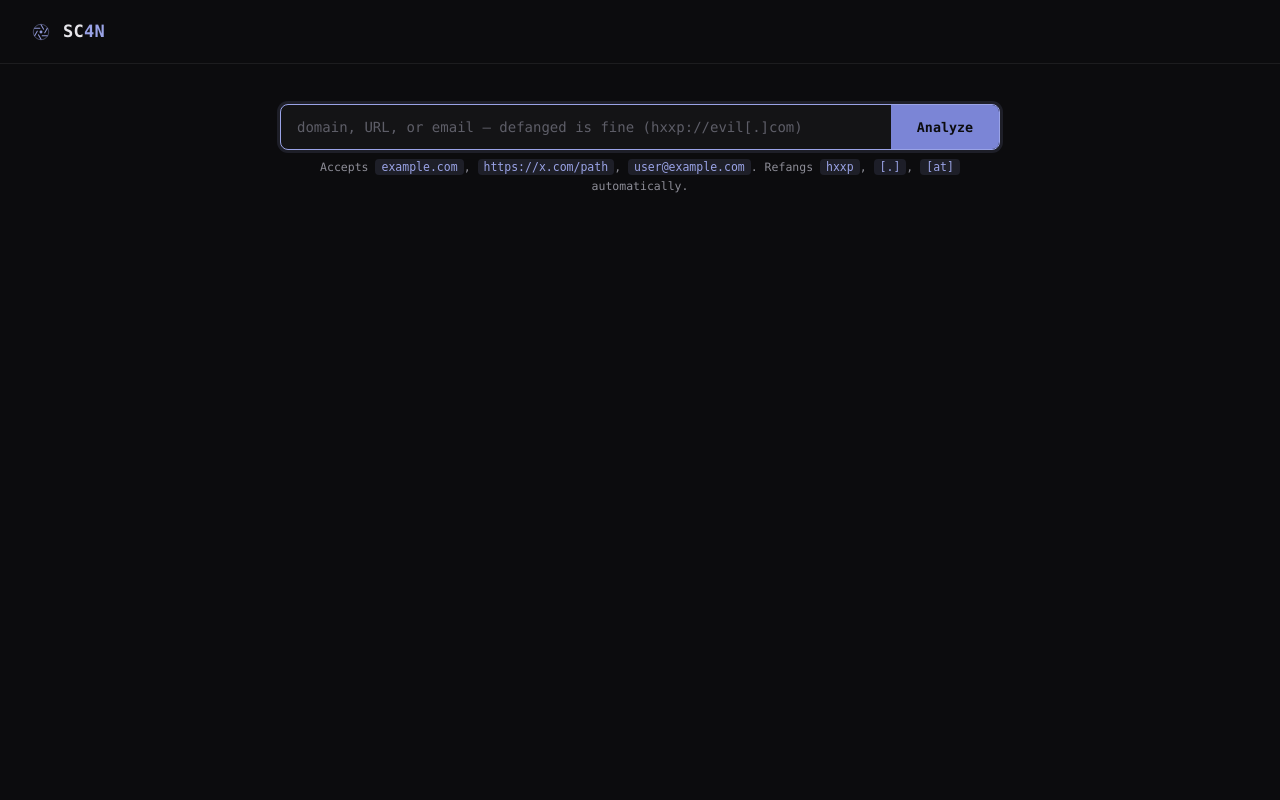
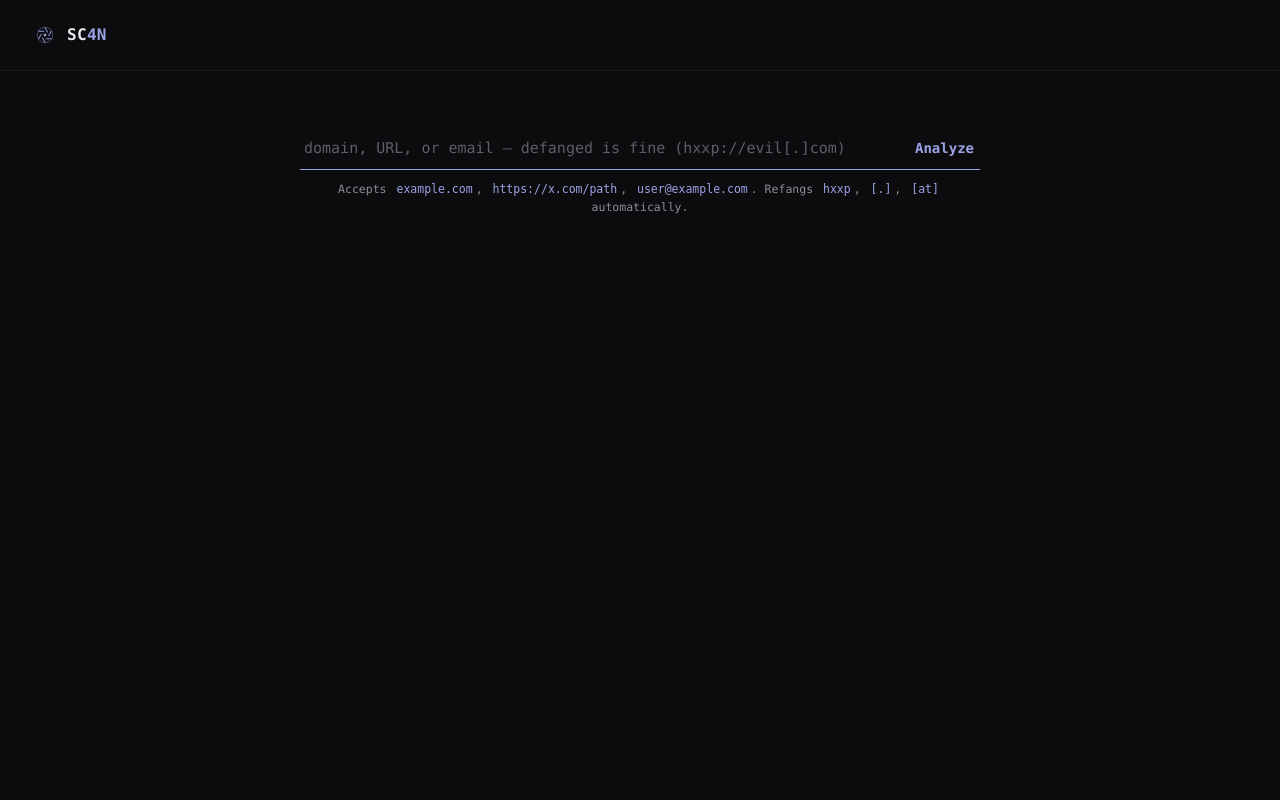
Before and after one commit to itnotworking/osintsk4n, a FastAPI app: page / in a window 1280 px wide. Run offline with FastAPI, Linux system fonts and the light colour scheme.

Commit message:
Remove all card boxes — borderless typographic layout (chunjiang-style)
- Cards become spaced text blocks: no borders, no fills, no padding chrome
- Section headings are hairline-underlined labels; sections divided by whitespace + rules
- Underline search field with text 'Analyze' button (no button box)
- Borderless verdict + signals (2-col) + ticket summary

```diff
--- a/static/style.css
+++ b/static/style.css
@@ -1,18 +1,13 @@
 :root {
-  /* neutral near-black — no blue tint, no "AI slop" */
   --bg: #0c0c0e;
-  --panel: #141416;
-  --panel-2: #1a1a1e;
-  --line: rgba(255,255,255,0.07);
-  --line-strong: rgba(255,255,255,0.12);
   --text: #e6e5ea;
   --muted: #8d8d97;
   --faint: #5e5e68;
-  /* soft periwinkle accent */
+  --line: rgba(255,255,255,0.08);
+  --line-soft: rgba(255,255,255,0.05);
   --accent: #9aa3e6;
   --accent-2: #7b85d6;
   --accent-soft: rgba(154,163,230,0.12);
-  /* risk states — distinct from periwinkle */
   --good: #57b083;
   --warn: #d4a24a;
   --bad: #df7373;
@@ -35,123 +30,116 @@ body {
 ::-webkit-scrollbar-track { background: transparent; }
 
 header {
-  border-bottom: 1px solid var(--line);
-  padding: 18px 28px;
+  padding: 22px 32px;
   display: flex;
   align-items: center;
+  border-bottom: 1px solid var(--line-soft);
 }
-header h1 { margin: 0; font-size: 17px; letter-spacing: .3px; font-weight: 600; }
+header h1 { margin: 0; font-size: 16px; letter-spacing: .3px; font-weight: 600; }
 header h1.brand { display: flex; align-items: center; gap: 9px; }
-header h1 .logo { display: block; opacity: .92; }   /* no glow */
+header h1 .logo { display: block; opacity: .9; }
 header h1 .name { color: var(--text); }
 header h1 .name span { color: var(--accent); }
 
-.wrap { max-width: 1320px; margin: 0 auto; padding: 0 24px 80px; }
+.wrap { max-width: 1180px; margin: 0 auto; padding: 0 32px 96px; }
 
+/* search */
 .search {
   display: flex;
-  border: 1px solid var(--line-strong);
-  border-radius: 8px;
-  background: var(--panel);
-  margin: 40px auto 8px;
-  max-width: 720px;
-  overflow: hidden;
-  transition: border-color .2s, box-shadow .2s;
+  border-bottom: 1px solid var(--line);
+  background: transparent;
+  margin: 56px auto 10px;
+  max-width: 680px;
+  transition: border-color .2s;
 }
-.search:focus-within { border-color: var(--accent); box-shadow: 0 0 0 3px var(--accent-soft); }
+.search:focus-within { border-color: var(--accent); }
 .search input {
-  flex: 1; padding: 14px 16px; background: transparent; border: none;
-  outline: none; color: var(--text); font-family: inherit; font-size: 14px;
+  flex: 1; padding: 12px 4px; background: transparent; border: none;
+  outline: none; color: var(--text); font-family: inherit; font-size: 15px;
 }
 .search input::placeholder { color: var(--faint); }
 .search button {
-  background: var(--accent-2); color: #0c0c0e; border: none; padding: 0 26px;
-  font-weight: 600; font-family: inherit; cursor: pointer; transition: background .15s, opacity .15s;
+  background: transparent; color: var(--accent); border: none; padding: 0 6px 0 18px;
+  font-weight: 600; font-family: inherit; font-size: 14px; cursor: pointer; transition: color .15s;
 }
-.search button:hover { background: var(--accent); }
-.search button:disabled { background: var(--panel-2); color: var(--faint); cursor: not-allowed; }
-.hint { text-align: center; font-size: 11.5px; color: var(--muted); max-width: 720px; margin: 0 auto 26px; }
-.hint code { color: var(--accent); background: var(--accent-soft); padding: 1px 6px; border-radius: 4px; }
+.search button:hover { color: var(--text); }
+.search button:disabled { color: var(--faint); cursor: not-allowed; }
+.hint { text-align: center; font-size: 11.5px; color: var(--muted); max-width: 680px; margin: 0 auto 40px; }
+.hint code { color: var(--accent); padding: 0 3px; }
 
-.status { text-align: center; font-size: 12px; color: var(--muted); margin-bottom: 18px; min-height: 16px; }
+.status { text-align: center; font-size: 12px; color: var(--muted); margin-bottom: 26px; min-height: 16px; }
 .status .dot {
-  display: inline-block; width: 7px; height: 7px; border-radius: 50%;
+  display: inline-block; width: 6px; height: 6px; border-radius: 50%;
   background: var(--accent); margin-right: 7px; animation: pulse 1.2s infinite; vertical-align: middle;
 }
 @keyframes pulse { 0%{opacity:.3} 50%{opacity:1} 100%{opacity:.3} }
 .scanning::after { content:"_"; animation: blink 1s steps(2,start) infinite; margin-left:2px; }
 @keyframes blink { to { visibility: hidden; } }
 
-/* verdict — quiet panel, thin accent edge, no heavy bar */
+/* ---- verdict: no box, big type, hairline below ---- */
 .verdict {
-  display: flex; align-items: center; gap: 20px; flex-wrap: wrap;
-  background: var(--panel); border: 1px solid var(--line);
-  border-radius: 12px; padding: 20px 24px; margin-bottom: 22px;
-  position: relative; overflow: hidden;
-}
-.verdict::before {
-  content: ""; position: absolute; left: 0; top: 0; bottom: 0; width: 3px;
-  background: var(--vc, var(--accent));
+  display: flex; align-items: center; gap: 22px; flex-wrap: wrap;
+  padding-bottom: 26px;
 }
 .verdict .score-ring {
-  width: 60px; height: 60px; border-radius: 50%; flex: 0 0 auto;
-  display: grid; place-items: center; font-size: 17px; font-weight: 700;
-  background: conic-gradient(var(--ring) calc(var(--pct) * 1%), rgba(255,255,255,0.08) 0);
+  width: 58px; height: 58px; border-radius: 50%; flex: 0 0 auto;
+  display: grid; place-items: center; font-size: 16px; font-weight: 700;
+  background: conic-gradient(var(--ring) calc(var(--pct) * 1%), rgba(255,255,255,0.07) 0);
 }
-.verdict .score-ring i { width: 47px; height: 47px; border-radius: 50%; background: var(--panel); display: grid; place-items: center; font-style: normal; }
+.verdict .score-ring i { width: 46px; height: 46px; border-radius: 50%; background: var(--bg); display: grid; place-items: center; font-style: normal; }
 .verdict .v-main { flex: 1; min-width: 220px; }
-.verdict .v-main .label { font-size: 10.5px; text-transform: uppercase; letter-spacing: 1.5px; color: var(--muted); }
-.verdict .v-main .val { font-size: 23px; font-weight: 700; margin: 3px 0; letter-spacing: .3px; }
+.verdict .v-main .label { font-size: 10.5px; text-transform: uppercase; letter-spacing: 2px; color: var(--faint); }
+.verdict .v-main .val { font-size: 28px; font-weight: 700; margin: 4px 0; letter-spacing: .2px; }
 .verdict .v-main .ioc { font-size: 12.5px; color: var(--muted); word-break: break-all; }
-.verdict.low    { --vc: var(--good); } .verdict.low    .val { color: var(--good); }
-.verdict.lowmod { --vc: var(--warn); } .verdict.lowmod .val { color: var(--warn); }
-.verdict.suspicious { --vc: var(--warn); } .verdict.suspicious .val { color: var(--warn); }
-.verdict.malicious  { --vc: var(--crit); } .verdict.malicious  .val { color: var(--crit); }
+.verdict.low    .val { color: var(--good); }
+.verdict.lowmod .val { color: var(--warn); }
+.verdict.suspicious .val { color: var(--warn); }
+.verdict.malicious  .val { color: var(--crit); }
 
-.tags { display: flex; gap: 7px; flex-wrap: wrap; margin: 12px 0 2px; }
+.tags { display: flex; gap: 8px; flex-wrap: wrap; margin: 12px 0 0; }
 .tag {
-  font-size: 11px; padding: 3px 10px; border-radius: 6px;
-  background: rgba(223,115,115,.1); color: #e89595; border: 1px solid rgba(223,115,115,.22);
+  font-size: 11px; padding: 2px 0; color: #e0908f; letter-spacing: .3px;
 }
+.tag::before { content: "▸ "; color: var(--crit); }
+.tag + .tag { margin-left: 14px; }
 
-/* signals — a clean list, not a box */
-.signals { margin-bottom: 22px; }
-.signals h3, .ticket-h {
-  font-size: 11px; letter-spacing: 1.5px; text-transform: uppercase; color: var(--muted);
-  margin: 0 0 10px; font-weight: 500;
+/* ---- signals: plain list ---- */
+.signals { padding: 22px 0 4px; border-top: 1px solid var(--line); }
+.signals h3, .section h3, .ticket-h {
+  font-size: 11px; letter-spacing: 2px; text-transform: uppercase; color: var(--faint);
+  margin: 0 0 14px; font-weight: 500;
 }
-.signals ul { list-style: none; margin: 0; padding: 0; }
-.signals li { padding: 4px 0 4px 18px; position: relative; font-size: 13px; color: var(--text); }
-.signals li::before { content: "›"; position: absolute; left: 2px; color: var(--accent); }
+.signals ul { list-style: none; margin: 0; padding: 0;
+  columns: 2; column-gap: 48px; }
+.signals li { padding: 3px 0 3px 16px; position: relative; font-size: 13px; break-inside: avoid; }
+.signals li::before { content: "›"; position: absolute; left: 0; color: var(--accent); }
 
+/* ---- detail sections: NO boxes, just spaced text blocks ---- */
 .grid {
-  display: grid; gap: 18px;
-  grid-template-columns: repeat(auto-fit, minmax(340px, 1fr));
+  display: grid;
+  grid-template-columns: repeat(auto-fit, minmax(330px, 1fr));
+  column-gap: 56px; row-gap: 40px;
+  margin-top: 40px; padding-top: 34px;
+  border-top: 1px solid var(--line);
 }
-.card {
-  background: var(--panel);
-  border: 1px solid var(--line);
-  border-radius: 12px;
-  padding: 18px 20px;
-}
+.card { background: transparent; border: none; border-radius: 0; padding: 0; }
 .card.span2 { grid-column: 1 / -1; }
 .card h3 {
-  font-size: 11px; letter-spacing: 1.5px; text-transform: uppercase; color: var(--muted);
-  margin: 0 0 14px; padding-bottom: 0; font-weight: 500;
+  font-size: 11px; letter-spacing: 2px; text-transform: uppercase; color: var(--faint);
+  margin: 0 0 14px; padding-bottom: 10px; font-weight: 500;
+  border-bottom: 1px solid var(--line-soft);
   display: flex; justify-content: space-between; align-items: center;
 }
-.kv { display: grid; grid-template-columns: 112px 1fr; gap: 7px 12px; font-size: 13px; align-items: start; }
+.kv { display: grid; grid-template-columns: 116px 1fr; gap: 8px 14px; font-size: 13px; align-items: start; }
 .kv .k { color: var(--muted); }
 .kv .v { word-break: break-word; color: var(--text); }
 .v.bad { color: var(--bad); } .v.warn { color: var(--warn); } .v.good { color: var(--good); }
-/* long values (TXT/DKIM) get a capped scroll area instead of ballooning the card */
 .v.scroll-val {
-  max-height: 130px; overflow-y: auto; white-space: pre-wrap;
+  max-height: 124px; overflow-y: auto; white-space: pre-wrap;
   font-size: 11.5px; line-height: 1.5; color: var(--muted);
-  padding: 8px 10px; background: rgba(255,255,255,0.02);
-  border: 1px solid var(--line); border-radius: 6px;
+  padding-right: 6px;
 }
-.pill { font-size: 10.5px; padding: 1px 8px; border-radius: 5px; border: 1px solid var(--line-strong); color: var(--muted); }
+.pill { font-size: 10.5px; padding: 1px 7px; border-radius: 4px; border: 1px solid var(--line); color: var(--muted); }
 .pill.on { color: var(--good); border-color: rgba(87,176,131,.4); }
 .pill.off { color: var(--bad); border-color: rgba(223,115,115,.4); }
 pre { margin: 0; font-family: inherit; font-size: 12.5px; color: var(--text); white-space: pre-wrap; word-break: break-word; }
@@ -160,15 +148,16 @@ a:hover { color: #b9c0f0; text-decoration: underline; }
 .subs { max-height: 220px; overflow: auto; font-size: 12px; }
 .subs div { padding: 1px 0; color: var(--muted); }
 
-/* ticket summary */
-.ticket { background: var(--panel); border: 1px solid var(--line); border-radius: 12px; padding: 18px 20px; margin-top: 18px; }
+/* ---- ticket: borderless, content in a subtle inset ---- */
+.ticket { margin-top: 40px; padding-top: 34px; border-top: 1px solid var(--line); }
 .ticket .ticket-h { display: flex; justify-content: space-between; align-items: center; }
+.ticket pre { font-size: 12.5px; color: var(--muted); line-height: 1.7; }
 .copybtn {
-  background: transparent; color: var(--accent); border: 1px solid var(--line-strong);
-  border-radius: 6px; font-family: inherit; font-size: 11px; padding: 4px 12px; cursor: pointer;
-  letter-spacing: .5px; transition: border-color .15s, background .15s;
+  background: transparent; color: var(--accent); border: none;
+  font-family: inherit; font-size: 11px; padding: 0; cursor: pointer;
+  letter-spacing: 1px; text-transform: uppercase;
 }
-.copybtn:hover { border-color: var(--accent); background: var(--accent-soft); }
+.copybtn:hover { color: var(--text); text-decoration: underline; }
 .muted { color: var(--muted); }
 .hidden { display: none; }
 .fade-in { animation: fadeIn .25s ease forwards; }
```
